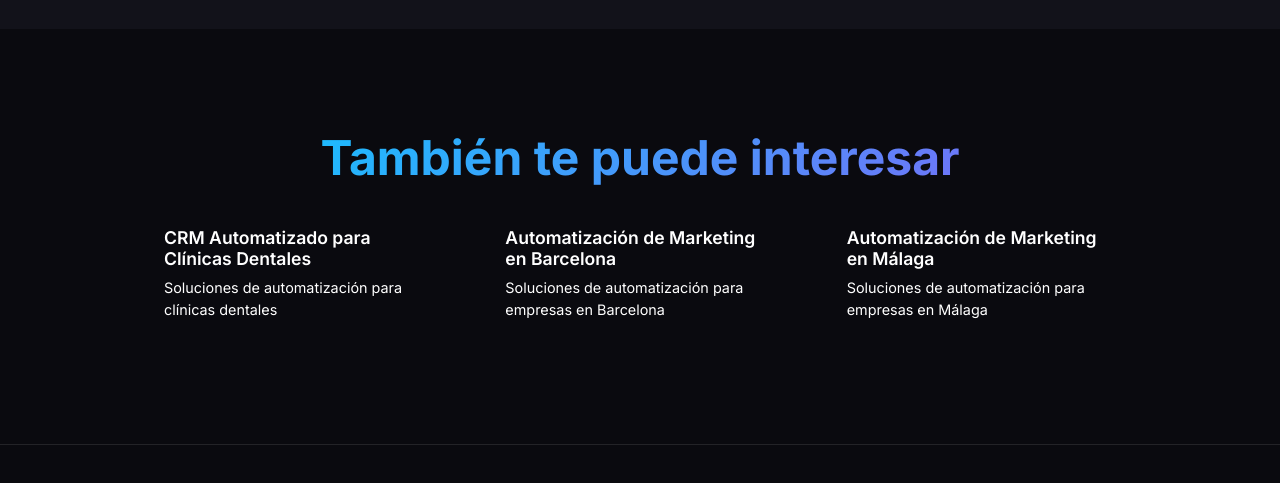
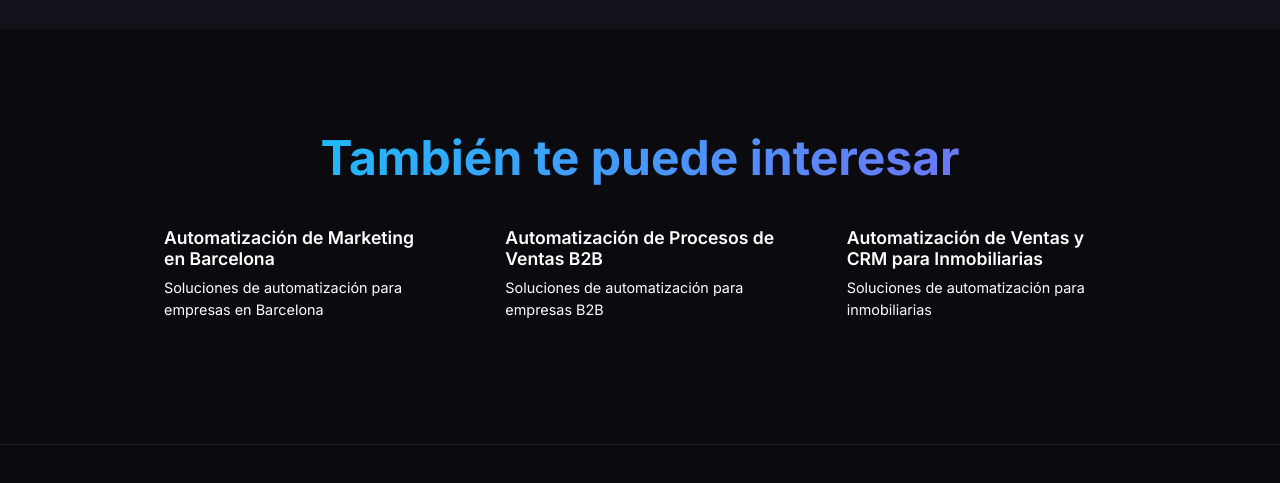
Before and after one commit to twanson/moslabs-landing, a website: page automatizacion-comercial-clinicas-esteticas/index.html in a window 1280 px wide. Shown: the part 3855-4338 px from the top of the page. Drawn offline with Linux system fonts and the light colour scheme.

Commit message:
fix: clean meta description for automatizacion-comercial-clinicas-esteticas

```diff
--- a/automatizacion-comercial-clinicas-esteticas/index.html
+++ b/automatizacion-comercial-clinicas-esteticas/index.html
@@ -13,7 +13,7 @@
     <meta charset="UTF-8">
     <meta name="viewport" content="width=device-width, initial-scale=1.0">
     <title>Automatización Comercial para Clínicas Estéticas | MOS Labs</title>
-    <meta name="description" content="Automatización Comercial para Clínicas Estéticas. Creo flujos que mantienen el contacto con tus pacientes, les recuerdan tratamientos de mantenimiento y les informan de p... Consultoría especializada en automatización. Diagnóstico gratuito.">
+    <meta name="description" content="Automatización Comercial para Clínicas Estéticas. Creo flujos que mantienen el contacto con tus pacientes. Diagnóstico gratuito.">
     <meta name="keywords" content="automatización comercial clínicas estéticas, automatización, marketing, ventas, IA, PYMEs, España">
     <meta name="author" content="Jose María Moscardó - MOS Labs">
     <meta name="robots" content="index, follow">
@@ -21,7 +21,7 @@
 
     <!-- Open Graph -->
     <meta property="og:title" content="Automatización Comercial para Clínicas Estéticas | MOS Labs">
-    <meta property="og:description" content="Automatización Comercial para Clínicas Estéticas. Creo flujos que mantienen el contacto con tus pacientes, les recuerdan tratamientos de mantenimiento y les informan de p... Consultoría especializada en automatización. Diagnóstico gratuito.">
+    <meta property="og:description" content="Automatización Comercial para Clínicas Estéticas. Creo flujos que mantienen el contacto con tus pacientes. Diagnóstico gratuito.">
     <meta property="og:type" content="website">
     <meta property="og:url" content="https://www.mos-labs.com/automatizacion-comercial-clinicas-esteticas/">
     <meta property="og:image" content="https://www.mos-labs.com/assets/og-image.png">
@@ -31,7 +31,7 @@
     <!-- Twitter Card -->
     <meta name="twitter:card" content="summary_large_image">
     <meta name="twitter:title" content="Automatización Comercial para Clínicas Estéticas | MOS Labs">
-    <meta name="twitter:description" content="Automatización Comercial para Clínicas Estéticas. Creo flujos que mantienen el contacto con tus pacientes, les recuerdan tratamientos de mantenimiento y les informan de p... Consultoría especializada en automatización. Diagnóstico gratuito.">
+    <meta name="twitter:description" content="Automatización Comercial para Clínicas Estéticas. Creo flujos que mantienen el contacto con tus pacientes. Diagnóstico gratuito.">
     <meta name="twitter:image" content="https://www.mos-labs.com/assets/og-image.png">
 
     <!-- Favicon -->
@@ -52,7 +52,7 @@
         "@context": "https://schema.org",
         "@type": "Service",
         "name": "Automatización Comercial para Clínicas Estéticas",
-        "description": "Automatización Comercial para Clínicas Estéticas. Creo flujos que mantienen el contacto con tus pacientes, les recuerdan tratamientos de mantenimiento y les informan de p... Consultoría especializada en automatización. Diagnóstico gratuito.",
+        "description": "Automatización Comercial para Clínicas Estéticas. Creo flujos que mantienen el contacto con tus pacientes. Diagnóstico gratuito.",
         "provider": {
             "@type": "ProfessionalService",
             "name": "MOS Labs",
@@ -272,19 +272,19 @@
             <h2 class="section-title">También te puede interesar</h2>
             <div class="related-grid">
 
-                <a href="/crm-clinica-dental-automatizado/" class="related-card">
-                    <h3>CRM Automatizado para Clínicas Dentales</h3>
-                    <p>Soluciones de automatización para clínicas dentales</p>
-                </a>
-
                 <a href="/automatizacion-marketing-barcelona/" class="related-card">
                     <h3>Automatización de Marketing en Barcelona</h3>
                     <p>Soluciones de automatización para empresas en Barcelona</p>
                 </a>
 
-                <a href="/automatizacion-marketing-malaga/" class="related-card">
-                    <h3>Automatización de Marketing en Málaga</h3>
-                    <p>Soluciones de automatización para empresas en Málaga</p>
+                <a href="/automatizar-procesos-ventas-b2b/" class="related-card">
+                    <h3>Automatización de Procesos de Ventas B2B</h3>
+                    <p>Soluciones de automatización para empresas B2B</p>
+                </a>
+
+                <a href="/automatizacion-ventas-crm-inmobiliarias/" class="related-card">
+                    <h3>Automatización de Ventas y CRM para Inmobiliarias</h3>
+                    <p>Soluciones de automatización para inmobiliarias</p>
                 </a>
             </div>
         </div>
```
